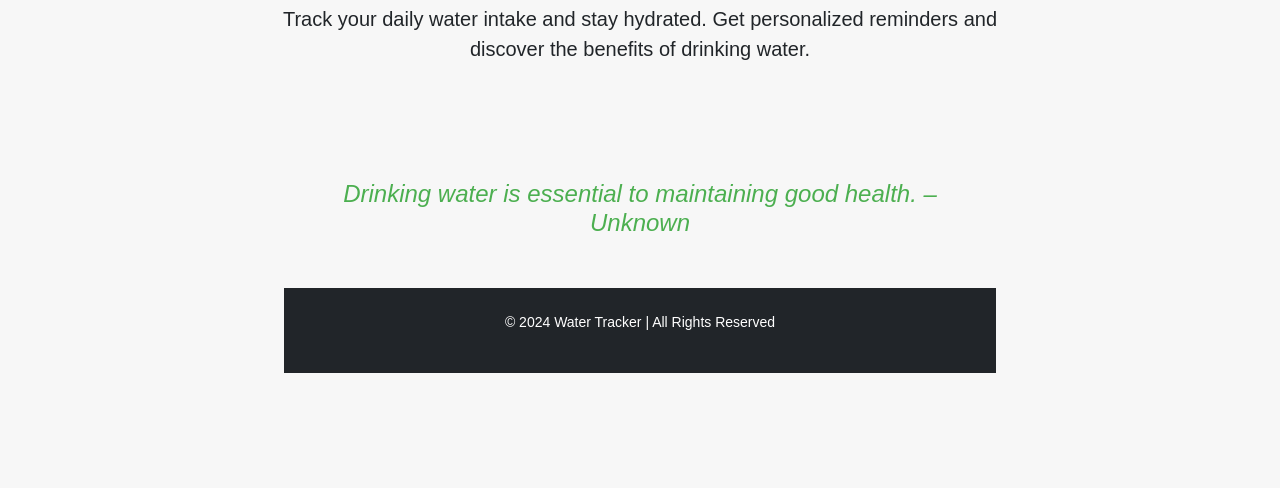
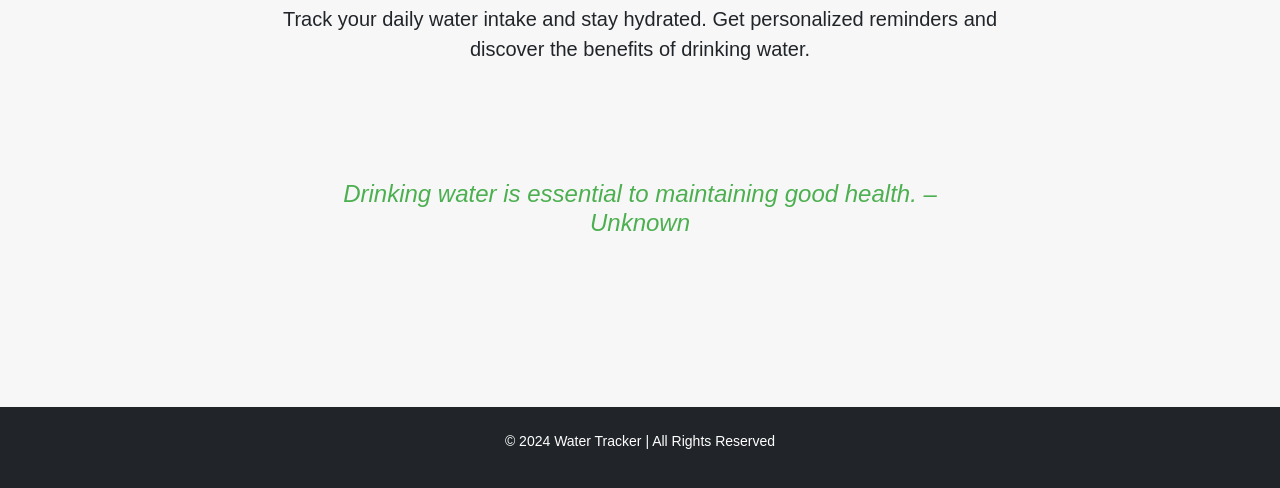
Before and after one commit to ABM53/Aquawater, a plain HTML site: page index.html in a window 1280 px wide. Shown: the part 308-796 px from the top of the page. Drawn offline with nearby package versions, Linux system fonts and the light colour scheme.

Commit message:
Add files via upload

```diff
--- a/styles.css
+++ b/styles.css
@@ -213,3 +213,20 @@ body {
     color: #333;
     margin: 5px 0;
   }
+
+
+  footer {
+    position: fixed;
+    left: 0;
+    bottom: 0;
+    width: 100%;
+    background-color: #343a40;
+    color: white;
+    text-align: center;
+    padding: 10px 0;
+    z-index: 1000;
+  }
+
+  body {
+    padding-bottom: 50px;
+  }
```
